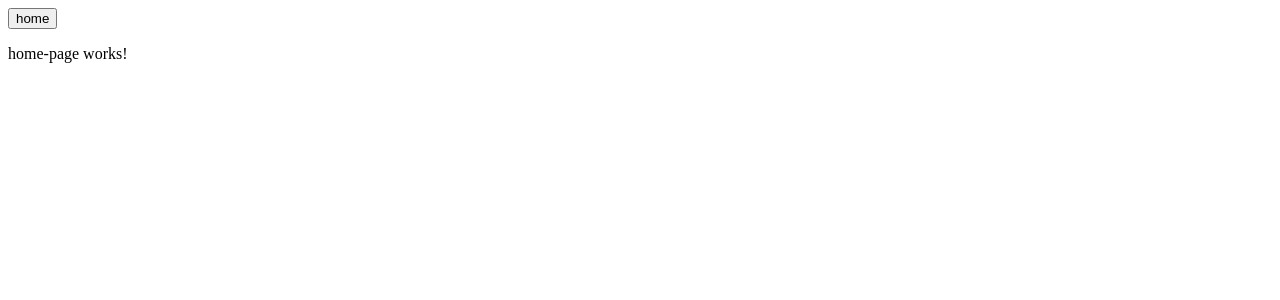
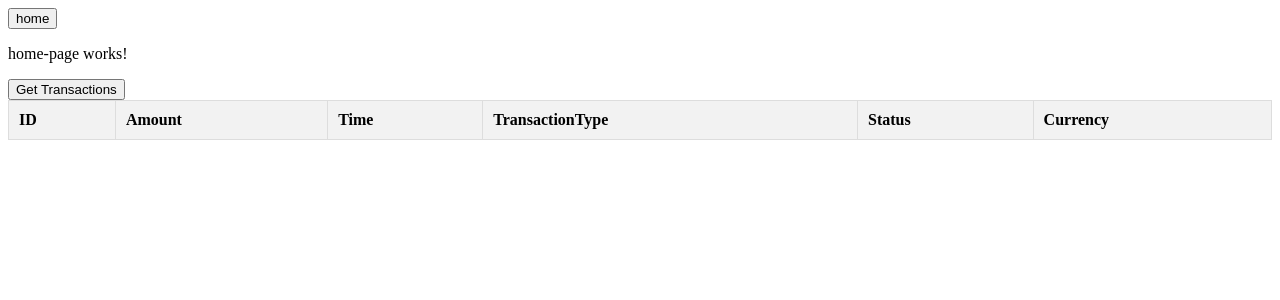
Before and after one commit to AshishRajwar/interview-app-angular, an Angular app: page /home in a window 1280 px wide. Shown: the top 300 px of the page. Built offline with nearby package versions, Linux system fonts and the light colour scheme.

Commit message:
Task 1: fetching records

```diff
--- a/src/app/api-main.service.ts
+++ b/src/app/api-main.service.ts
@@ -1,9 +1,18 @@
 import { Injectable } from '@angular/core';
+import { Observable } from 'rxjs';
+import { HttpClient, HttpHeaders } from '@angular/common/http';
+import { transaction } from './models/transaction.interface';
 
 @Injectable({
   providedIn: 'root'
 })
 export class ApiMainService {
+  private transactionUrl = 'http://localhost:8080/api/transactions'
 
-  constructor() { }
+  constructor(private http: HttpClient) { }
+
+  getTransaction(): Observable<transaction[]> {
+    return this.http.get<transaction[]>(this.transactionUrl)
+  }
+
 }
--- a/src/app/app.module.ts
+++ b/src/app/app.module.ts
@@ -4,6 +4,7 @@ import { BrowserModule } from '@angular/platform-browser';
 import { AppRoutingModule } from './app-routing.module';
 import { AppComponent } from './app.component';
 import { HomePageComponent } from './home-page/home-page.component';
+import { HttpClientModule } from '@angular/common/http';
 
 @NgModule({
   declarations: [
@@ -12,7 +13,8 @@ import { HomePageComponent } from './home-page/home-page.component';
   ],
   imports: [
     BrowserModule,
-    AppRoutingModule
+    AppRoutingModule,
+    HttpClientModule
   ],
   providers: [],
   bootstrap: [AppComponent]
--- a/src/app/home-page/home-page.component.css
+++ b/src/app/home-page/home-page.component.css
@@ -0,0 +1,20 @@
+
+  .table-responsive {
+    max-width: 100%;
+    overflow-x: auto;
+  }
+
+  table {
+    width: 100%;
+    border-collapse: collapse;
+  }
+
+  th, td {
+    padding: 10px;
+    text-align: left;
+    border: 1px solid #ddd;
+  }
+
+  th {
+    background-color: #f2f2f2;
+  }
--- a/src/app/home-page/home-page.component.html
+++ b/src/app/home-page/home-page.component.html
@@ -1 +1,28 @@
 <p>home-page works!</p>
+
+<button (click)="getTransaction()">Get Transactions</button>
+
+<div class="table-responsive">
+    <table class="table table-bordered table-striped">
+      <thead>
+        <tr>
+          <th>ID</th>
+          <th>Amount</th>
+          <th>Time</th>
+          <th>TransactionType</th>
+          <th>Status</th>
+          <th>Currency</th>
+        </tr>
+      </thead>
+      <tbody>
+        <tr *ngFor="let transaction of transactions; let i = index">
+          <td>{{ transaction.id }}</td>
+          <td>{{ transaction.amount }}</td>
+          <td>{{ transaction.timestamp }}</td>
+          <td>{{ transaction.transactionType }}</td>
+          <td>{{ transaction.status }}</td>
+          <td>{{ transaction.currency }}</td>
+        </tr>
+      </tbody>
+    </table>
+  </div>
--- a/src/app/home-page/home-page.component.ts
+++ b/src/app/home-page/home-page.component.ts
@@ -1,4 +1,6 @@
 import { Component } from '@angular/core';
+import { transaction } from '../models/transaction.interface';
+import { ApiMainService } from '../api-main.service';
 
 @Component({
   selector: 'app-home-page',
@@ -6,5 +8,14 @@ import { Component } from '@angular/core';
   styleUrls: ['./home-page.component.css']
 })
 export class HomePageComponent {
+  transactions: transaction[] = [];
+
+  constructor(private apiMainService: ApiMainService) {}
+
+  getTransaction(): void {
+    this.apiMainService.getTransaction().subscribe(transactions => {
+      this.transactions=transactions;
+    });
+  }
 
 }
```
Also changed, not shown: src/app/models/transaction.interface.ts (added, +8 -0 lines).
